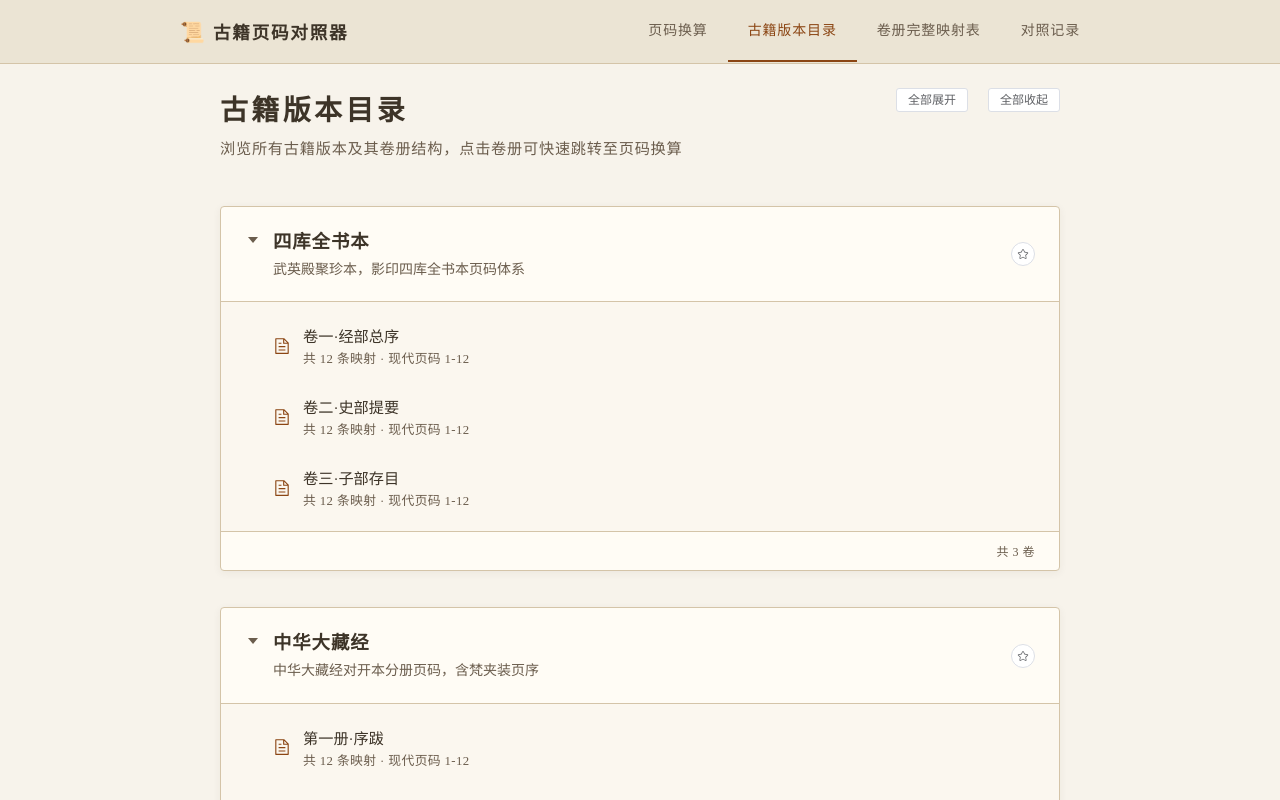
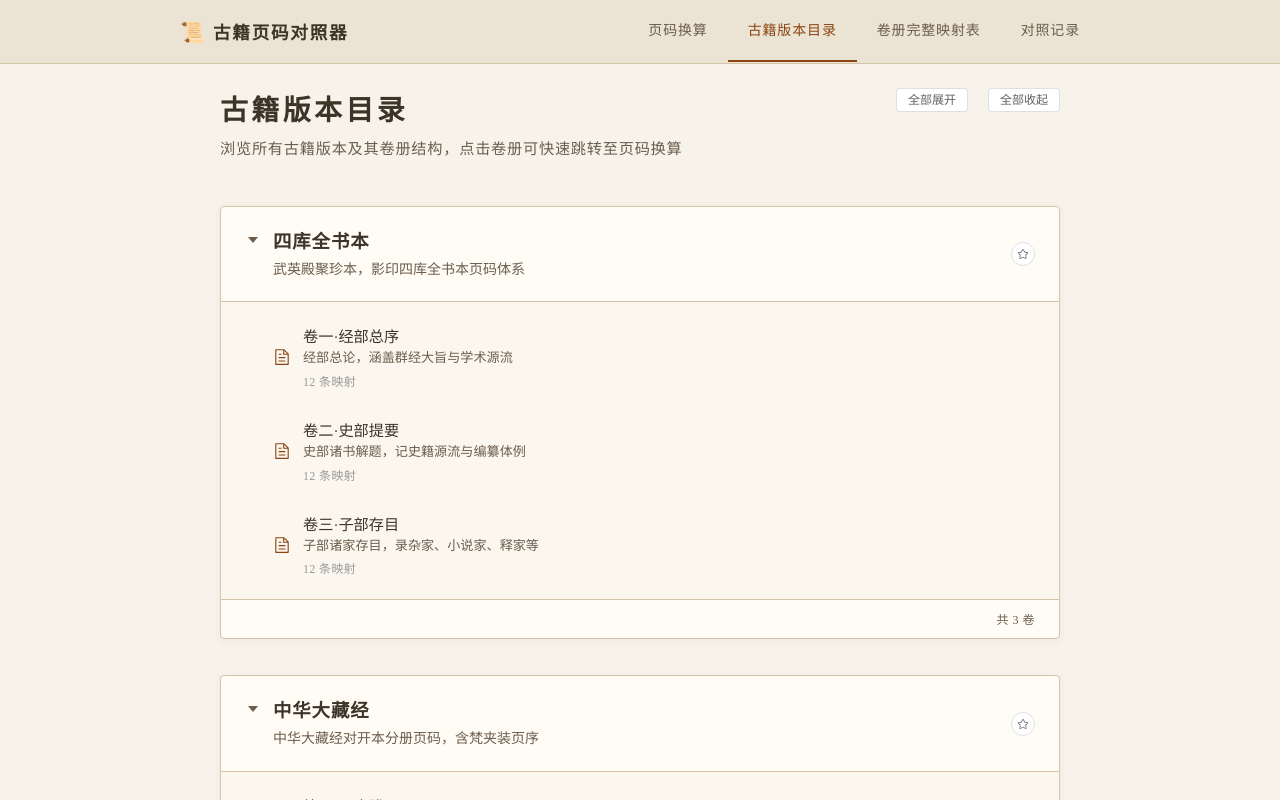
Before and after one commit to LcjGitHub/label-6121, a Vue app: page /catalog in a window 1280 px wide. Shown: the top 800 px of the page. Built offline with nearby package versions, Linux system fonts and the light colour scheme.

Commit message:
.913020344866380:02e6221a09da4e2325fc7bb7821ed177_6a2b793d36d898ac98c43df6.6a2b80cc36d898ac98c44299.6a2b80cc709e603714275c37:Trae CN.T(2026/6/12 12:00:23)

```diff
--- a/src/mock/editions.json
+++ b/src/mock/editions.json
@@ -8,6 +8,7 @@
         {
           "id": "siku-vol-1",
           "name": "卷一·经部总序",
+          "description": "经部总论，涵盖群经大旨与学术源流",
           "mappings": [
             { "modernPage": 1, "ancientPage": "一之一" },
             { "modernPage": 2, "ancientPage": "一之二" },
@@ -26,6 +27,7 @@
         {
           "id": "siku-vol-2",
           "name": "卷二·史部提要",
+          "description": "史部诸书解题，记史籍源流与编纂体例",
           "mappings": [
             { "modernPage": 1, "ancientPage": "甲一" },
             { "modernPage": 2, "ancientPage": "甲二" },
@@ -44,6 +46,7 @@
         {
           "id": "siku-vol-3",
           "name": "卷三·子部存目",
+          "description": "子部诸家存目，录杂家、小说家、释家等",
           "mappings": [
             { "modernPage": 1, "ancientPage": "001" },
             { "modernPage": 2, "ancientPage": "002" },
@@ -69,6 +72,7 @@
         {
           "id": "dzj-vol-1",
           "name": "第一册·序跋",
+          "description": "收录各本序跋、凡例与目录，为读藏入门",
           "mappings": [
             { "modernPage": 1, "ancientPage": "序一" },
             { "modernPage": 2, "ancientPage": "序二" },
@@ -87,6 +91,7 @@
         {
           "id": "dzj-vol-2",
           "name": "第二册·正文上",
+          "description": "正文上卷，以梵夹装叶号编次，见叶数奇偶",
           "mappings": [
             { "modernPage": 1, "ancientPage": "叶一正面" },
             { "modernPage": 2, "ancientPage": "叶一背面" },
@@ -105,6 +110,7 @@
         {
           "id": "dzj-vol-3",
           "name": "第三册·正文下",
+          "description": "正文下卷，分上中下末四部分，每部分三页",
           "mappings": [
             { "modernPage": 1, "ancientPage": "上之一" },
             { "modernPage": 2, "ancientPage": "上之二" },
--- a/src/stores/edition.ts
+++ b/src/stores/edition.ts
@@ -80,7 +80,7 @@ export const useEditionStore = defineStore(
       result.sort((a, b) => {
         if (a.isFavorite && !b.isFavorite) return -1
         if (!a.isFavorite && b.isFavorite) return 1
-        return 0
+        return a.name.localeCompare(b.name, 'zh-CN')
       })
       return result
     }
--- a/src/types/index.ts
+++ b/src/types/index.ts
@@ -8,6 +8,7 @@ export interface PageMapping {
 export interface Volume {
   id: string
   name: string
+  description: string
   mappings: PageMapping[]
 }
 
--- a/src/views/CatalogView.vue
+++ b/src/views/CatalogView.vue
@@ -31,17 +31,21 @@ function handleVolumeClick(editionId: string, volumeId: string): void {
   })
 }
 
+function handleVolumeKeydown(event: KeyboardEvent, editionId: string, volumeId: string): void {
+  if (event.key === 'Enter' || event.key === ' ') {
+    event.preventDefault()
+    handleVolumeClick(editionId, volumeId)
+  }
+}
+
 function handleToggleFavorite(editionId: string, event: Event): void {
   event.stopPropagation()
   editionStore.toggleFavoriteEdition(editionId)
 }
 
 function getVolumeSummary(volume: Volume): string {
-  const mappings = volume.mappings
-  if (mappings.length === 0) return '暂无映射数据'
-  const first = mappings[0]
-  const last = mappings[mappings.length - 1]
-  return `共 ${mappings.length} 条映射 · 现代页码 ${first.modernPage}-${last.modernPage}`
+  const count = volume.mappings.length
+  return `${count} 条映射`
 }
 
 function expandAll(): void {
@@ -67,14 +71,22 @@ function collapseAll(): void {
     </div>
 
     <div v-if="editionStore.editions.length > 0" class="catalog-list">
-      <div
+      <section
         v-for="edition in editionStore.getSortedEditionsWithFavorite()"
         :key="edition.id"
         class="edition-card literary-card"
       >
-        <div class="edition-header" @click="toggleEdition(edition.id)">
+        <header
+          class="edition-header"
+          role="button"
+          tabindex="0"
+          :aria-expanded="isExpanded(edition.id)"
+          @click="toggleEdition(edition.id)"
+          @keydown.enter="toggleEdition(edition.id)"
+          @keydown.space.prevent="toggleEdition(edition.id)"
+        >
           <div class="edition-main-info">
-            <el-icon class="expand-icon" :size="16">
+            <el-icon class="expand-icon" :size="16" aria-hidden="true">
               <component :is="isExpanded(edition.id) ? CaretBottom : CaretRight" />
             </el-icon>
             <div class="edition-title-wrapper">
@@ -84,6 +96,7 @@ function collapseAll(): void {
                   v-if="edition.isFavorite"
                   class="favorite-icon"
                   :size="16"
+                  aria-label="已收藏"
                 >
                   <StarFilled />
                 </el-icon>
@@ -99,40 +112,52 @@ function collapseAll(): void {
               <el-button
                 :type="edition.isFavorite ? 'warning' : 'default'"
                 :icon="edition.isFavorite ? StarFilled : Star"
+                :aria-label="edition.isFavorite ? '取消收藏此版本' : '收藏此版本'"
                 circle
                 size="small"
                 @click="handleToggleFavorite(edition.id, $event)"
               />
             </el-tooltip>
           </div>
-        </div>
+        </header>
 
-        <div v-show="isExpanded(edition.id)" class="volume-list">
-          <div
+        <ul
+          v-show="isExpanded(edition.id)"
+          class="volume-list"
+          role="list"
+        >
+          <li
             v-for="volume in editionStore.getEditionById(edition.id)?.volumes"
             :key="volume.id"
+            role="listitem"
+          >
+            <button
+              type="button"
               class="volume-item"
               @click="handleVolumeClick(edition.id, volume.id)"
+              @keydown="handleVolumeKeydown($event, edition.id, volume.id)"
             >
-            <el-icon class="volume-icon" :size="18">
+              <el-icon class="volume-icon" :size="18" aria-hidden="true">
                 <Document />
               </el-icon>
               <div class="volume-info">
                 <div class="volume-name">{{ volume.name }}</div>
-              <div class="volume-summary">{{ getVolumeSummary(volume) }}</div>
+                <div class="volume-desc">{{ volume.description }}</div>
+                <div class="volume-meta">{{ getVolumeSummary(volume) }}</div>
               </div>
-            <el-icon class="arrow-icon" :size="16">
+              <el-icon class="arrow-icon" :size="16" aria-hidden="true">
                 <CaretRight />
               </el-icon>
-          </div>
-        </div>
+            </button>
+          </li>
+        </ul>
 
-        <div v-show="isExpanded(edition.id)" class="edition-footer">
+        <footer v-show="isExpanded(edition.id)" class="edition-footer">
           <span class="volume-count">
             共 {{ editionStore.getEditionById(edition.id)?.volumes.length ?? 0 }} 卷
           </span>
-        </div>
-      </div>
+        </footer>
+      </section>
     </div>
 
     <div v-else class="literary-card">
@@ -176,10 +201,16 @@ function collapseAll(): void {
   padding: 20px 24px;
   cursor: pointer;
   transition: background-color 0.2s ease;
+  outline: none;
 }
 
-.edition-header:hover {
+.edition-header:hover,
+.edition-header:focus-visible {
   background-color: rgba(139, 90, 43, 0.04);
+}
+
+.edition-header:focus-visible {
+  box-shadow: inset 0 0 0 2px var(--accent);
 }
 
 .edition-main-info {
@@ -230,8 +261,10 @@ function collapseAll(): void {
 }
 
 .volume-list {
+  list-style: none;
+  margin: 0;
+  padding: 8px 0;
   border-top: 1px solid var(--paper-border);
-  padding: 8px 0;
   background-color: rgba(240, 235, 224, 0.3);
 }
 
@@ -239,14 +272,29 @@ function collapseAll(): void {
   display: flex;
   align-items: center;
   gap: 12px;
+  width: 100%;
   padding: 14px 24px 14px 52px;
+  text-align: left;
+  background: none;
+  border: none;
   cursor: pointer;
+  font: inherit;
+  color: inherit;
   transition: background-color 0.2s ease, padding-left 0.2s ease;
+  outline: none;
+}
+
+.volume-item:hover,
+.volume-item:focus-visible {
+  background-color: rgba(139, 90, 43, 0.06);
 }
 
 .volume-item:hover {
-  background-color: rgba(139, 90, 43, 0.06);
   padding-left: 60px;
+}
+
+.volume-item:focus-visible {
+  box-shadow: inset 3px 0 0 0 var(--accent);
 }
 
 .volume-icon {
@@ -266,9 +314,16 @@ function collapseAll(): void {
   margin-bottom: 2px;
 }
 
-.volume-summary {
-  font-size: 0.8rem;
+.volume-desc {
+  font-size: 0.82rem;
   color: var(--ink-secondary);
+  line-height: 1.5;
+  margin-bottom: 4px;
+}
+
+.volume-meta {
+  font-size: 0.75rem;
+  color: var(--ink-tertiary, #999);
   letter-spacing: 0.03em;
 }
 
@@ -280,7 +335,8 @@ function collapseAll(): void {
   transition: all 0.2s ease;
 }
 
-.volume-item:hover .arrow-icon {
+.volume-item:hover .arrow-icon,
+.volume-item:focus-visible .arrow-icon {
   opacity: 1;
   transform: translateX(0);
 }
--- a/src/views/ConvertView.vue
+++ b/src/views/ConvertView.vue
@@ -1,6 +1,6 @@
 <script setup lang="ts">
 import { computed, ref, watch } from 'vue'
-import { useRoute } from 'vue-router'
+import { useRoute, useRouter } from 'vue-router'
 import { ElMessage } from 'element-plus'
 import { Star, StarFilled } from '@element-plus/icons-vue'
 import { useToggle } from '@vueuse/core'
@@ -9,6 +9,7 @@ import { convertPage, validatePageInput } from '@/utils/converter'
 import type { PageInputType } from '@/types'
 
 const route = useRoute()
+const router = useRouter()
 const editionStore = useEditionStore()
 
 const inputType = ref<PageInputType>('modern')
@@ -18,59 +19,86 @@ const errorMessage = ref('')
 
 const [saving, toggleSaving] = useToggle(false)
 
+let isUpdatingQuery = false
+
 function resetResult(): void {
   outputValue.value = ''
   errorMessage.value = ''
 }
 
-function initFromRouteOrStore(): void {
+function sanitizeRouteQuery(editionId: string | undefined, volumeId: string | undefined): {
+  validEdition: string | undefined
+  validVolume: string | undefined
+  needsUpdate: boolean
+} {
+  let needsUpdate = false
+
+  if (!editionId) {
+    return { validEdition: undefined, validVolume: undefined, needsUpdate }
+  }
+
+  const edition = editionStore.getEditionById(editionId)
+  if (!edition) {
+    needsUpdate = true
+    return { validEdition: undefined, validVolume: undefined, needsUpdate }
+  }
+
+  if (volumeId) {
+    const volume = editionStore.getVolumeById(editionId, volumeId)
+    if (!volume) {
+      needsUpdate = true
+      return { validEdition: editionId, validVolume: undefined, needsUpdate }
+    }
+    return { validEdition: editionId, validVolume: volumeId, needsUpdate }
+  }
+
+  return { validEdition: editionId, validVolume: undefined, needsUpdate }
+}
+
+function applyRouteQuery(): void {
+  if (isUpdatingQuery) return
+
   const queryEdition = route.query.edition as string | undefined
   const queryVolume = route.query.volume as string | undefined
 
-  if (queryEdition) {
-    const editionExists = editionStore.getEditionById(queryEdition)
-    if (editionExists) {
-      editionStore.selectedEditionId = queryEdition
-      if (queryVolume) {
-        const volumeExists = editionStore.getVolumeById(queryEdition, queryVolume)
-        if (volumeExists) {
-          editionStore.selectedVolumeId = queryVolume
-          resetResult()
-          return
-        }
-      }
+  const { validEdition, validVolume, needsUpdate } = sanitizeRouteQuery(queryEdition, queryVolume)
+
+  if (validEdition) {
+    editionStore.selectedEditionId = validEdition
+    if (validVolume) {
+      editionStore.selectedVolumeId = validVolume
+    } else {
       editionStore.syncVolumeOnEditionChange()
-      resetResult()
-      return
     }
+    resetResult()
+  } else {
+    editionStore.initSelection()
   }
 
-  editionStore.initSelection()
+  if (needsUpdate || (validEdition && !validVolume)) {
+    isUpdatingQuery = true
+    const currentEdition = validEdition ?? editionStore.selectedEditionId
+    const currentVolume = validVolume ?? editionStore.selectedVolumeId
+    router
+      .replace({
+        path: route.path,
+        query: {
+          ...(currentEdition ? { edition: currentEdition } : {}),
+          ...(currentVolume ? { volume: currentVolume } : {}),
+        },
+      })
+      .finally(() => {
+        isUpdatingQuery = false
+      })
+  }
 }
 
-initFromRouteOrStore()
+applyRouteQuery()
 
 watch(
   () => [route.query.edition, route.query.volume],
   () => {
-    const queryEdition = route.query.edition as string | undefined
-    const queryVolume = route.query.volume as string | undefined
-    if (queryEdition) {
-      const editionExists = editionStore.getEditionById(queryEdition)
-      if (editionExists) {
-        editionStore.selectedEditionId = queryEdition
-        if (queryVolume) {
-          const volumeExists = editionStore.getVolumeById(queryEdition, queryVolume)
-          if (volumeExists) {
-            editionStore.selectedVolumeId = queryVolume
-            resetResult()
-            return
-          }
-        }
-        editionStore.syncVolumeOnEditionChange()
-        resetResult()
-      }
-    }
+    applyRouteQuery()
   },
 )
 
--- a/src/views/MappingView.vue
+++ b/src/views/MappingView.vue
@@ -1,58 +1,91 @@
 <script setup lang="ts">
 import { computed, ref, watch } from 'vue'
-import { useRoute } from 'vue-router'
+import { useRoute, useRouter } from 'vue-router'
 import { Star, StarFilled } from '@element-plus/icons-vue'
 import { useEditionStore } from '@/stores/edition'
 
 const route = useRoute()
+const router = useRouter()
 const editionStore = useEditionStore()
 
-function initFromRouteOrStore(): void {
+const currentPage = ref(1)
+const pageSize = ref(10)
+
+let isUpdatingQuery = false
+
+function sanitizeRouteQuery(editionId: string | undefined, volumeId: string | undefined): {
+  validEdition: string | undefined
+  validVolume: string | undefined
+  needsUpdate: boolean
+} {
+  let needsUpdate = false
+
+  if (!editionId) {
+    return { validEdition: undefined, validVolume: undefined, needsUpdate }
+  }
+
+  const edition = editionStore.getEditionById(editionId)
+  if (!edition) {
+    needsUpdate = true
+    return { validEdition: undefined, validVolume: undefined, needsUpdate }
+  }
+
+  if (volumeId) {
+    const volume = editionStore.getVolumeById(editionId, volumeId)
+    if (!volume) {
+      needsUpdate = true
+      return { validEdition: editionId, validVolume: undefined, needsUpdate }
+    }
+    return { validEdition: editionId, validVolume: volumeId, needsUpdate }
+  }
+
+  return { validEdition: editionId, validVolume: undefined, needsUpdate }
+}
+
+function applyRouteQuery(): void {
+  if (isUpdatingQuery) return
+
   const queryEdition = route.query.edition as string | undefined
   const queryVolume = route.query.volume as string | undefined
 
-  if (queryEdition) {
-    const editionExists = editionStore.getEditionById(queryEdition)
-    if (editionExists) {
-      editionStore.selectedEditionId = queryEdition
-      if (queryVolume) {
-        const volumeExists = editionStore.getVolumeById(queryEdition, queryVolume)
-        if (volumeExists) {
-          editionStore.selectedVolumeId = queryVolume
-          return
-        }
-      }
+  const { validEdition, validVolume, needsUpdate } = sanitizeRouteQuery(queryEdition, queryVolume)
+
+  if (validEdition) {
+    editionStore.selectedEditionId = validEdition
+    if (validVolume) {
+      editionStore.selectedVolumeId = validVolume
+    } else {
       editionStore.syncVolumeOnEditionChange()
-      return
     }
+    currentPage.value = 1
+  } else {
+    editionStore.initSelection()
   }
 
-  editionStore.initSelection()
+  if (needsUpdate || (validEdition && !validVolume)) {
+    isUpdatingQuery = true
+    const currentEdition = validEdition ?? editionStore.selectedEditionId
+    const currentVolume = validVolume ?? editionStore.selectedVolumeId
+    router
+      .replace({
+        path: route.path,
+        query: {
+          ...(currentEdition ? { edition: currentEdition } : {}),
+          ...(currentVolume ? { volume: currentVolume } : {}),
+        },
+      })
+      .finally(() => {
+        isUpdatingQuery = false
+      })
+  }
 }
 
-initFromRouteOrStore()
+applyRouteQuery()
 
 watch(
   () => [route.query.edition, route.query.volume],
   () => {
-    const queryEdition = route.query.edition as string | undefined
-    const queryVolume = route.query.volume as string | undefined
-    if (queryEdition) {
-      const editionExists = editionStore.getEditionById(queryEdition)
-      if (editionExists) {
-        editionStore.selectedEditionId = queryEdition
-        if (queryVolume) {
-          const volumeExists = editionStore.getVolumeById(queryEdition, queryVolume)
-          if (volumeExists) {
-            editionStore.selectedVolumeId = queryVolume
-            currentPage.value = 1
-            return
-          }
-        }
-        editionStore.syncVolumeOnEditionChange()
-        currentPage.value = 1
-      }
-    }
+    applyRouteQuery()
   },
 )
 
@@ -64,8 +97,6 @@ const volumeId = computed({
   get: () => editionStore.selectedVolumeId,
   set: (val: string) => { editionStore.selectedVolumeId = val },
 })
-const currentPage = ref(1)
-const pageSize = ref(10)
 
 const editionOptions = computed(() =>
   editionStore.getSortedEditionsWithFavorite().map((e) => ({
```
Lines whose indentation alone changed are shown as unchanged.
